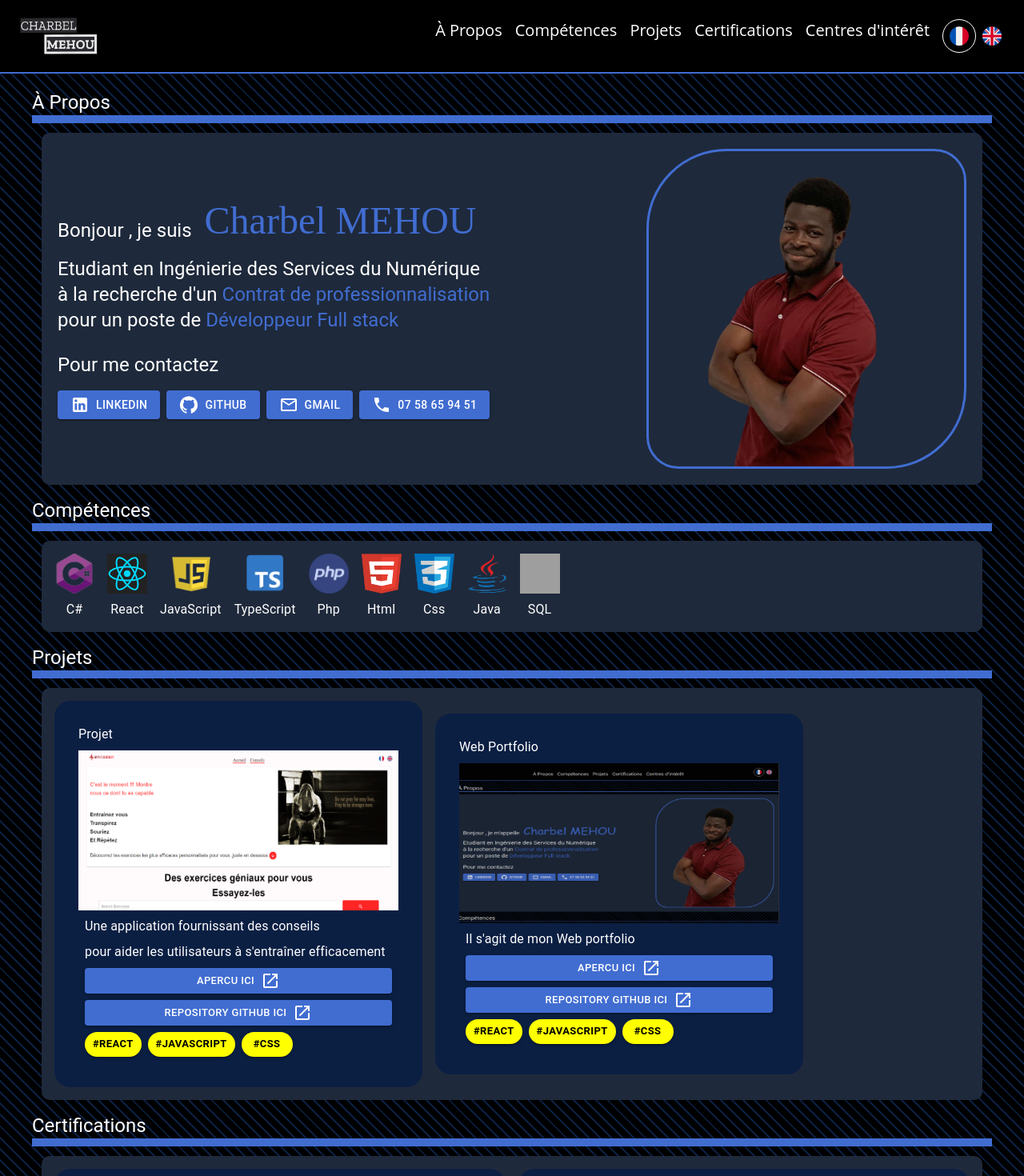
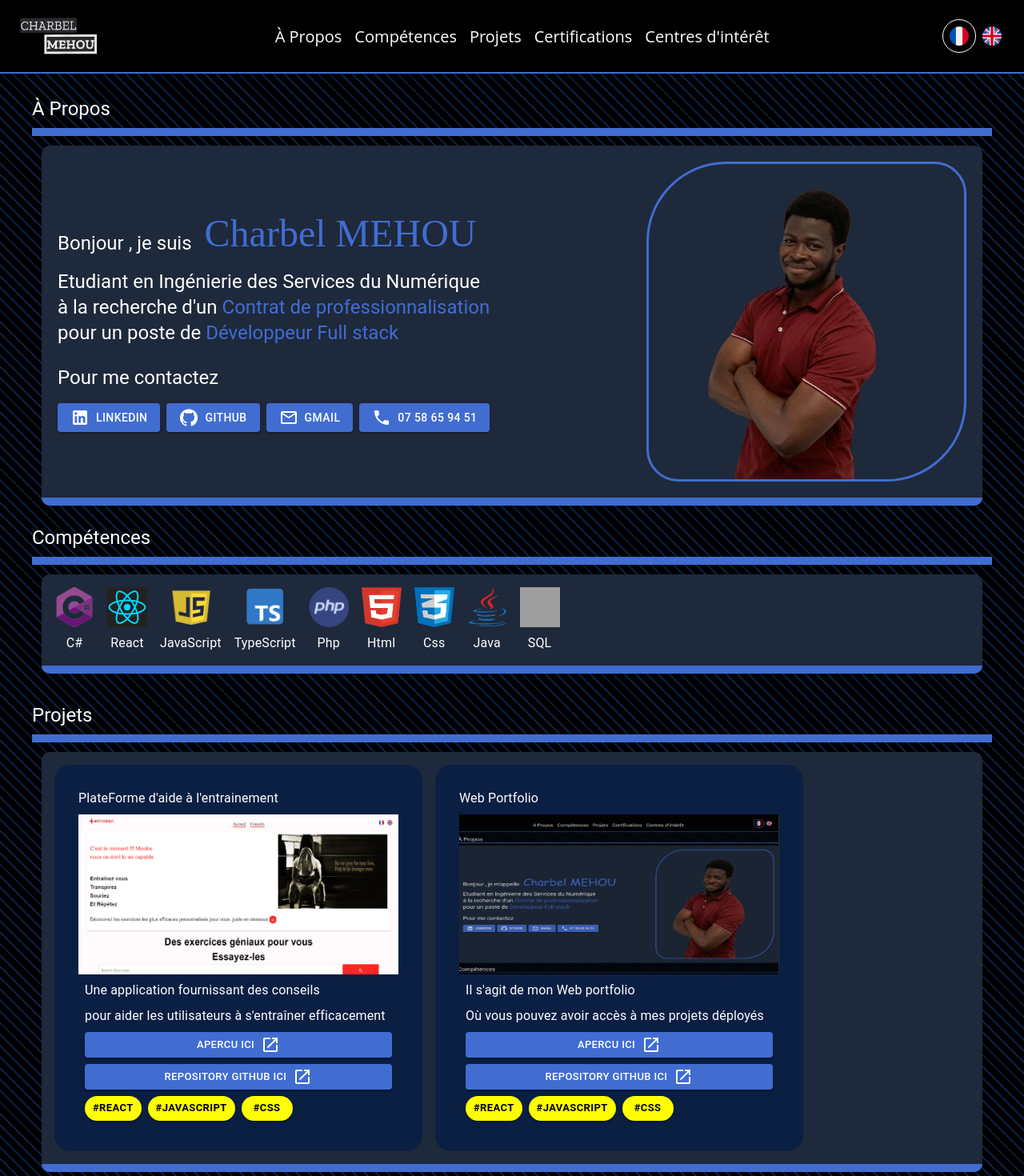
Before and after one commit to charbel-mehou/MyPersonalPortfolio, a React (Create React App) app in the folder personal_portfolio/: page / in a window 1280 px wide. Shown: the top 1470 px of the page at 80% size. Built offline with nearby package versions, Linux system fonts and the light colour scheme; grey boxes are pictures that could not be loaded.

Commit message:
✨Latest fix about de css colors

```diff
--- a/personal_portfolio/src/App.css
+++ b/personal_portfolio/src/App.css
@@ -69,8 +69,8 @@ body {
     background-color: rgb(30 41 59);
 }
 .title-box{
+    margin-bottom: 12px;
     border-bottom:10px solid #416DD1;
-    margin-bottom: 12px;
 }
 
 .title{
@@ -118,6 +118,9 @@ body {
         width: 400px;
         height: 200px;
       }
+      .certifCard{
+        width: 75%;
+    }
   }
 
 
@@ -133,7 +136,7 @@ body {
 .certifCard{
     border-radius: 20px;
     padding:30px;
-   width: auto;
+    width: auto;
     background-color: #0b1f43;
     transition:  0.3s ease-in-out
 }
@@ -148,3 +151,11 @@ body {
 .interest-box:hover{
     transform: scale(1.25);
 }
+/* Ajoutez cette classe aux sections cibles */
+.section-offset::before {
+        display: block;
+        height: 150px; /* hauteur de la navbar + marge */
+        margin-top: -150px; /* hauteur négative pour l'alignement */
+        visibility: hidden;
+
+  }
--- a/personal_portfolio/src/components/AboutMe.js
+++ b/personal_portfolio/src/components/AboutMe.js
@@ -23,8 +23,8 @@ const AboutMe = () => {
     );
   };
   return (
-    <Box id="aboutMe">
-      <Box className="title-box">
+    <Box className="section-offset" id="aboutMe">
+      <Box className="title-box" sx={{py:1}}>
         <Typography variant="h5" className="title">
           {" "}
           {t("about")}
@@ -32,7 +32,7 @@ const AboutMe = () => {
       </Box>
 
       <Box
-        className="bg-slate-900 bg-opacity-70 about-me-box"
+        className="bg-slate-900 bg-opacity-70 about-me-box title-box"
         sx={{
           display: "flex",
           flexDirection: "row",
--- a/personal_portfolio/src/components/BoxDetails.js
+++ b/personal_portfolio/src/components/BoxDetails.js
@@ -5,8 +5,9 @@ const BoxDetails = ({ id, title, children }) => {
   const { t } = useTranslation();
 
   return (
-    <Box id={id} sx={{ display: "flex", flexDirection: "column", mt: 2 }}>
-      <Box className="title-box">
+    <Box className="section-offset" id={id} sx={{ display: "flex", flexDirection: "column", mt: 2 }}>
+
+      <Box className="title-box"sx={{py:1}}>
         <Typography variant="h5" className="title">
           {" "}
           {t(title)}
@@ -14,7 +15,7 @@ const BoxDetails = ({ id, title, children }) => {
       </Box>
 
       <Box
-        className="bg-slate-900 bg-opacity-70"
+        className="bg-slate-900 bg-opacity-70 title-box"
         sx={{
           display: "flex",
           flexDirection: "row",
--- a/personal_portfolio/src/components/CertificationsDetails.js
+++ b/personal_portfolio/src/components/CertificationsDetails.js
@@ -11,8 +11,8 @@ const certifstab = [
 const CertificationsDetails = () => {
   const { t } = useTranslation();
   return (
-    <BoxDetails id="certifications" title="certifications">
-      <Box sx={{ display: "flex", flexDirection: "row",flexWrap:{xs:'wrap',lg:'nowrap'}, gap: 2 ,flexShrink: 1}}>
+    <BoxDetails className="section-offset" id="certifications" title="certifications">
+      <Box sx={{ display: "flex", flexDirection: "row",flexWrap:{xs:'wrap',lg:'nowrap'}, gap: 2 ,flexShrink: 1,width:{xs:'100%',lg:'68%'}}}>
         {certifstab?.map((certif, index) => (
           <Box
             className="certifCard"
--- a/personal_portfolio/src/components/InterestDetails.js
+++ b/personal_portfolio/src/components/InterestDetails.js
@@ -17,7 +17,7 @@ const intereststab = [
 const InterestDetails = () => {
   const { t } = useTranslation();
   return (
-    <BoxDetails id={"interests"} title={"interests"}>
+    <BoxDetails className="section-offset" id={"interests"} title={"interests"}>
       {intereststab?.map((skill, index) => (
         <Box
           key={index}
--- a/personal_portfolio/src/components/Navbar.js
+++ b/personal_portfolio/src/components/Navbar.js
@@ -1,10 +1,10 @@
-import React, { useState } from 'react';
-import { Box, IconButton, Popover, Typography } from '@mui/material';
-import MenuIcon from '@mui/icons-material/Menu';
+import React, { useState } from "react";
+import { Box, IconButton, Popover, Typography } from "@mui/material";
+import MenuIcon from "@mui/icons-material/Menu";
 import Logo from "../assets/icons/logoName.png";
 
-import { useTranslation } from 'react-i18next';
-import LangageSwitcher from './langageSwitcher';
+import { useTranslation } from "react-i18next";
+import LangageSwitcher from "./langageSwitcher";
 
 const Navbar = () => {
   const [anchorEl, setAnchorEl] = useState(null);
@@ -19,30 +19,57 @@ const Navbar = () => {
   };
 
   const open = Boolean(anchorEl);
-  const id = open ? 'simple-popover' : undefined;
+  const id = open ? "simple-popover" : undefined;
 
   return (
     <Box
       className="navbar"
       sx={{
-        display: 'flex',
-        flexDirection: 'row',
-        justifyContent: 'space-between',
-        alignItems: 'center',
+        display: "flex",
+        flexDirection: "row",
+        justifyContent: "space-between",
+        alignItems: "center",
       }}
     >
-      <img src={Logo} alt="logo" style={{ height: '50px' }} />
-      <Box sx={{ display: { xs: 'none', md: 'flex' }, gap: 2, fontSize: '20px' }}>
-        {/* Nav items for larger screens */}
-        <a href="#aboutMe" className="link-style">{t('about')}</a>
-        <a href="#skills" className="link-style">{t('skills')}</a>
-        <a href="#projects" className="link-style">{t('projects')}</a>
-        <a href="#certifications" className="link-style">{t('certifications')}</a>
-        <a href="#interests" className="link-style">{t('interests')}</a>
+        <img src={Logo} alt="logo" style={{ height: "50px" }} />
+
+        <Box
+          sx={{
+            display: { xs: "none", md: "flex" },
+            alignItems: "center",
+            justifyContent: "flex-start",
+            gap: 2,
+            fontSize: "20px",
+          }}
+        >
+          {/* Nav items for larger screens */}
+          <a href="#aboutMe" className="link-style">
+            {t("about")}
+          </a>
+          <a href="#skills" className="link-style">
+            {t("skills")}
+          </a>
+          <a href="#projects" className="link-style">
+            {t("projects")}
+          </a>
+          <a href="#certifications" className="link-style">
+            {t("certifications")}
+          </a>
+          <a href="#interests" className="link-style">
+            {t("interests")}
+          </a>
+        </Box>
+        <Box sx={{
+            display: { xs: "none", md: "flex" },
+            alignItems: "center",
+            justifyContent: "flex-end",
+
+          }}>
+
         <LangageSwitcher />
-      </Box>
-      <Box sx={{ display: { xs: 'flex', md: 'none' } }}>
-        <IconButton onClick={handleMenuClick} sx={{ color: 'white' }}>
+        </Box>
+      <Box sx={{ display: { xs: "flex", md: "none" } }}>
+        <IconButton onClick={handleMenuClick} sx={{ color: "white" }}>
           <MenuIcon />
         </IconButton>
         <Popover
@@ -51,42 +78,42 @@ const Navbar = () => {
           anchorEl={anchorEl}
           onClose={handleMenuClose}
           anchorOrigin={{
-            vertical: 'bottom',
-            horizontal: 'center',
+            vertical: "bottom",
+            horizontal: "center",
           }}
           transformOrigin={{
-            vertical: 'top',
-            horizontal: 'center',
+            vertical: "top",
+            horizontal: "center",
           }}
         >
-          <Box sx={{ p: 2 }}>
+          <Box sx={{ p: 2,backgroundColor:'black'}}>
             <Typography variant="subtitle1">
-              <a href="#aboutMe" onClick={handleMenuClose}>
-                {t('about')}
+              <a href="#aboutMe" className="link-style" onClick={handleMenuClose}>
+                {t("about")}
               </a>
             </Typography>
             <Typography variant="subtitle1">
-              <a href="#skills" onClick={handleMenuClose}>
-                {t('skills')}
+              <a href="#skills"className="link-style" onClick={handleMenuClose}>
+                {t("skills")}
+              </a>
+            </Typography>
+            <Typography variant="subtitle1" >
+              <a href="#projects" className="link-style" onClick={handleMenuClose}>
+                {t("projects")}
+              </a>
+            </Typography>
+            <Typography variant="subtitle1" >
+              <a href="#certifications" className="link-style" onClick={handleMenuClose}>
+                {t("certifications")}
               </a>
             </Typography>
             <Typography variant="subtitle1">
-              <a href="#projects" onClick={handleMenuClose}>
-                {t('projects')}
+              <a href="#interests" className="link-style" onClick={handleMenuClose}>
+                {t("interests")}
               </a>
             </Typography>
-            <Typography variant="subtitle1">
-              <a href="#certifications" onClick={handleMenuClose}>
-                {t('certifications')}
-              </a>
-            </Typography>
-            <Typography variant="subtitle1">
-              <a href="#interests" onClick={handleMenuClose}>
-                {t('interests')}
-              </a>
-            </Typography>
+          <LangageSwitcher />
           </Box>
-          <LangageSwitcher />
         </Popover>
       </Box>
     </Box>
--- a/personal_portfolio/src/components/ProjectsDetails.js
+++ b/personal_portfolio/src/components/ProjectsDetails.js
@@ -9,9 +9,9 @@ import BoxDetails from "./BoxDetails";
 const ProjectsDetails = () => {
   const { t } = useTranslation();
   return (
-    <BoxDetails id={"projects"} title={"projects"}>
+    <BoxDetails className="section-offset" id={"projects"} title={"projects"}>
       <ProjectCard
-        title={"projet"}
+        title={"myftjourney"}
         screen={Project1}
         vercelLink={" https://myfitjourney-app.vercel.app/"}
         githubLink={"https://github.com/CharbelMehou/FitnessApp"}
@@ -30,7 +30,7 @@ const ProjectsDetails = () => {
         screen={Project2}
         vercelLink={"https://my-personal-portfolio-lyart.vercel.app/"}
         githubLink={"https://github.com/CharbelMehou/MyPersonalPortfolio"}
-        descriptions={[{ label: "myportfolio-d1" }]}
+        descriptions={[{ label: "myportfolio-d1" },{ label: "myportfolio-d2" }]}
         tags={[
           { label: "#React" },
           { label: "#JavaScript" },
--- a/personal_portfolio/src/components/SkillsDetails.js
+++ b/personal_portfolio/src/components/SkillsDetails.js
@@ -26,7 +26,7 @@ const SkillsDetails = () => {
     { logo: Sql, label: "SQL" },
   ];
   return (
-    <BoxDetails id={"skills"} title={"skills"}>
+    <BoxDetails className="section-offset" id={"skills"} title={"skills"}>
       {skillstab.map((skill, index) => (
         <Box
           key={index}
--- a/personal_portfolio/src/translation/i18n.js
+++ b/personal_portfolio/src/translation/i18n.js
@@ -24,6 +24,7 @@ const resources = {
       "myftjourney-d1": "An application providing advice",
       "myftjourney-d2": "to help users train effectively",
       "myportfolio-d1":"This is my Web portfolio",
+      "myportfolio-d2":"Here you can have acces to my deployed projects",
       "web-portfolio":"Web Portfolio",
       "interests":"Interests",
       'gmail':'Gmail',
@@ -31,7 +32,9 @@ const resources = {
       'linkedIn':'LinkedIn',
       "contact-me":"To Reach Me",
       "certifications":"Certifications",
-      "certif-complete":"Course Completion Certificate of "
+      "certif-complete":"Course Completion Certificate of ",
+      "myftjourney":'Gym Training Plateform'
+
     }
   },
   fr: {
@@ -55,7 +58,8 @@ const resources = {
       "projet":"Projet",
       "myftjourney-d1":"Une application fournissant des conseils",
       "myftjourney-d2":"pour aider les utilisateurs à s'entraîner efficacement",
-      "myportfolio-d1":"Il s'agit de mon Web portfolio",
+      "myportfolio-d1":"Il s'agit de mon Web portfolio ",
+      "myportfolio-d2":"Où vous pouvez avoir accès à mes projets déployés",
       "web-portfolio":"Web Portfolio",
       "interests":"Centres d'intérêt",
       'gmail':'Gmail',
@@ -64,6 +68,8 @@ const resources = {
       "contact-me":"Pour me contactez",
       "certifications":"Certifications",
       "certif-complete":"Certificat de complétion de cours de",
+      "myftjourney":'PlateForme d\'aide à l\'entrainement'
+
     }
 
   }
```
